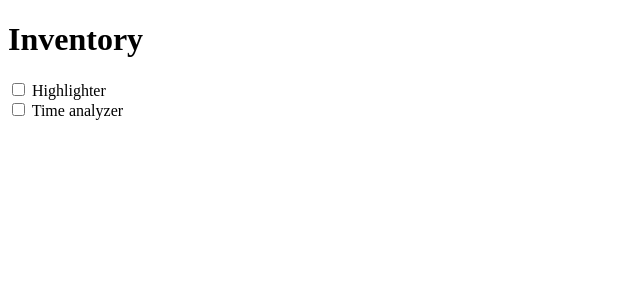
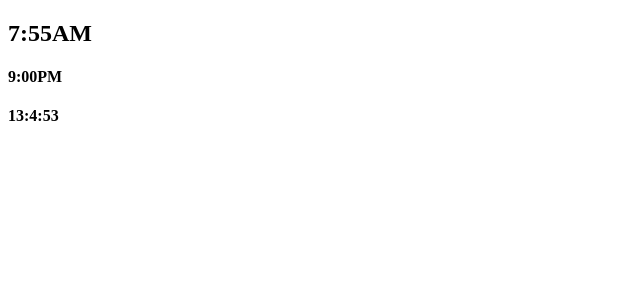
Before and after one commit to rjbernaldo/inventory, a React app: page / in a window 1280 px wide. Shown: the top 300 px of the page, without its empty margins (0-640 px from the left). Built offline with nearby package versions, Linux system fonts and the light colour scheme.

Commit message:
Update page

```diff
--- a/src/components/App.js
+++ b/src/components/App.js
@@ -1,12 +1,73 @@
 import React, { Component } from 'react';
 
-const App = () => (
-  <div>
-    <h1>Inventory</h1>
-    <input type="checkbox" /> Highlighter
-    <br />
-    <input type="checkbox" /> Time analyzer
-  </div>
-);
+const HOUR = 21;
+const MINUTE = 0;
+const SECOND = 0;
+
+class App extends Component {
+  constructor(props) {
+    super(props);
+
+    const deadline = new Date();
+    deadline.setHours(HOUR);
+    deadline.setMinutes(MINUTE);
+    deadline.setSeconds(SECOND);
+
+    const { hh, mm, ss } = getDifference(deadline);
+
+    this.state = {
+      deadline,
+      hh,
+      mm,
+      ss,
+    };
+  }
+
+  componentDidMount() {
+    const { deadline } = this.state;
+
+    setInterval(() => {
+      this.setState(getDifference(deadline));
+    }, 1000);
+  }
+
+  render() {
+    const { deadline, hh, mm, ss } = this.state;
+
+    return (
+      <div>
+        <h2>{ formatTime(new Date()) }</h2>
+        <h4>{ formatTime(deadline) }</h4>
+        <h4>{ hh }:{ mm }:{ ss }</h4>
+      </div>
+    );
+  }
+}
 
 export default App;
+
+function formatTime(time) {
+  let hh = time.getHours() % 12;
+  let mm = time.getMinutes();
+  const ap = time.getHours() >= 12 ? 'PM' : 'AM';
+
+  hh = hh === 0 ? '00' : hh;
+  mm = mm === 0 ? '00' : mm;
+
+  return `${hh}:${mm}${ap}`;
+}
+
+function getDifference(deadline) {
+  const now = new Date();
+
+  let msec = deadline - now;
+
+  const hh = Math.floor(msec / 1000 / 60 / 60);
+  msec -= hh * 1000 * 60 * 60;
+  const mm = Math.floor(msec / 1000 / 60);
+  msec -= mm * 1000 * 60;
+  const ss = Math.floor(msec / 1000);
+  msec -= ss * 1000;
+
+  return { hh, mm, ss };
+}
```
Also changed, not shown: 1 other file (tests, documents, lock files or other folders).
